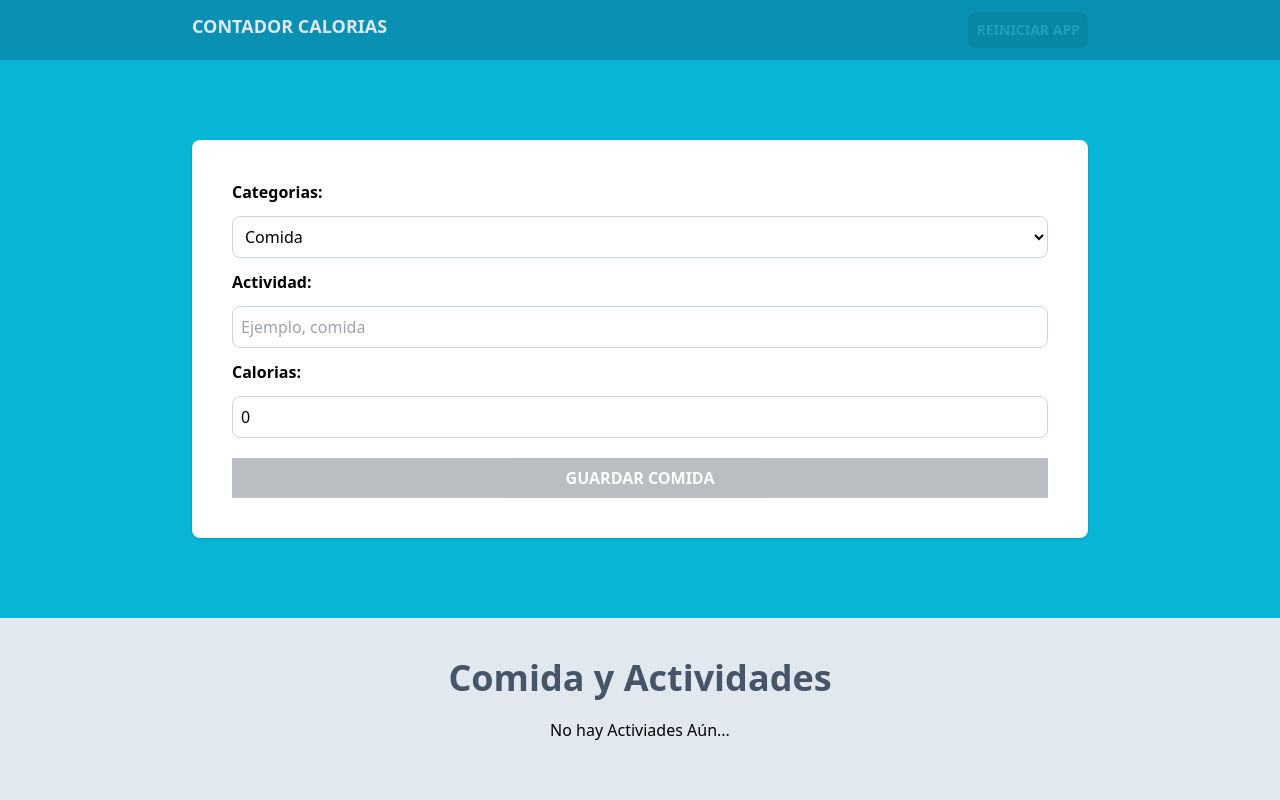
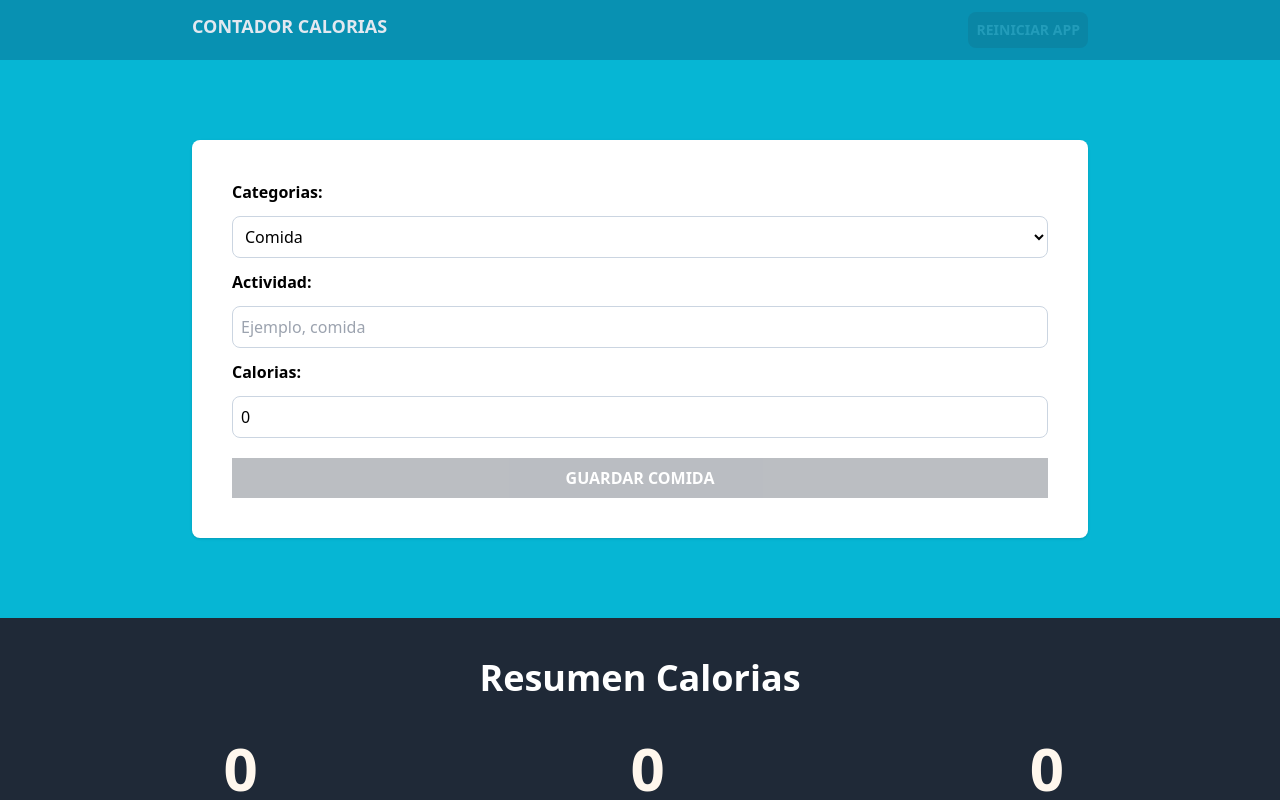
Before and after one commit to Enyel04/caloria-tracker, a React (Vite) app: page / in a window 1280 px wide. Shown: the top 800 px of the page. Built offline with nearby package versions, Linux system fonts and the light colour scheme.

Commit message:
Agregando Contador de calorias, y de quema

```diff
--- a/src/App.tsx
+++ b/src/App.tsx
@@ -2,6 +2,7 @@
 import Form from './components/Form'
 import { activityReducer, InitialState } from './reducers/activityReducer'
 import ActivityList from './components/ActivityList';
+import CalorieTracker from './components/CalorieTracker';
 
 
 
@@ -38,7 +39,7 @@
                 <button className=' bg-gray-800 hover:bg-gray-900  p-2 font-bold uppercase text-white cursor-pointer
                 rounded-lg text-sm disabled:opacity-10'
                 disabled={!restartApp()}
-                onClick={()=>dispatch({type:'restart-app'})}>
+                onClick={ ()=> dispatch({type:'restart-app'})}>
                   Reiniciar APP
                 </button>
 
@@ -55,7 +56,19 @@
                       />
               </div>
 
+
+
             </section>
+            <section className=' bg-gray-800 py-10'>
+            <div className='  max-w-4xl mx-auto'>
+
+              <CalorieTracker
+                activities ={state.activities}
+              />
+
+            </div>
+
+          </section>
 
             <section className=' p-10 mx-auto max-w-4xl'>
               <ActivityList
--- /dev/null
+++ b/src/components/CalorieDisplay.tsx
@@ -0,0 +1,15 @@
+type CalorieDisplayProps={
+    calories:number
+    text:string
+}
+
+export default function CalorieDisplay({calories,text}: CalorieDisplayProps) {
+  return (
+
+        <p className=" text-white font-bold rounded-full grid grid-cols-1 gap-3 text-center">
+            <span className=" font-black text-6xl text-orange-50">  {calories}</span>
+            {text}
+            </p>
+
+  )
+}
--- /dev/null
+++ b/src/components/CalorieTracker.tsx
@@ -0,0 +1,39 @@
+import { useMemo } from "react"
+import { Activity } from "../types"
+import CalorieDisplay from "./CalorieDisplay"
+
+type CalorieTrackerProps={
+    activities:Activity[]
+}
+
+export default function CalorieTracker({activities} :CalorieTrackerProps) {
+
+    //Contadores
+
+    const caloriesConsumidas= useMemo(() =>  activities.reduce((total,activity)=>activity.category===1? total +activity.calories:total,0), [activities])
+    const caloriesQuemadas= useMemo(() =>  activities.reduce((total,activity)=>activity.category===2? total +activity.calories:total,0), [activities])
+    const netCalories = useMemo(() => caloriesConsumidas - caloriesQuemadas, [activities])
+  return (
+   <>
+        <h2 className=" text-4xl font-black text-white text-center">Resumen Calorias</h2>
+
+          <div className="flex flex-col items-center md:flex-row md:justify-between gap-5 mt-10" >
+            <CalorieDisplay
+                calories={caloriesConsumidas}
+                text="Consumidas"
+            />
+            <CalorieDisplay
+                calories={caloriesQuemadas}
+                text="Ejercicio"
+            />
+            <CalorieDisplay
+                calories={netCalories}
+                text="Diferencia"
+            />
+
+        </div>
+
+
+   </>
+  )
+}
--- a/src/reducers/activityReducer.ts
+++ b/src/reducers/activityReducer.ts
@@ -46,8 +46,6 @@
             activities:updateActivities,
             active: ''
         }
-
-
     }
 
      if (action.type === 'set-activeId') {
```
Also changed, not shown: 1 other file (tests, documents, lock files or other folders).
